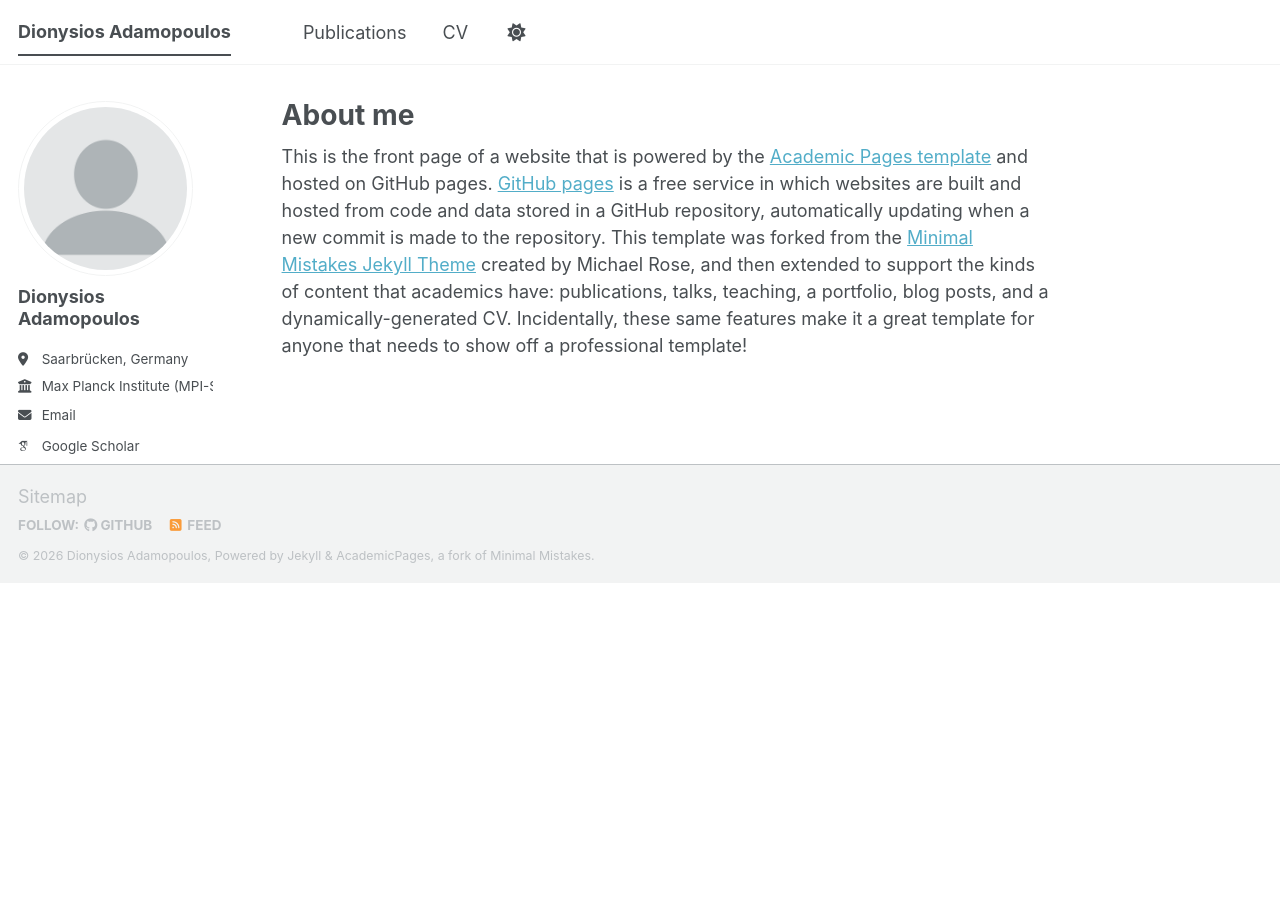
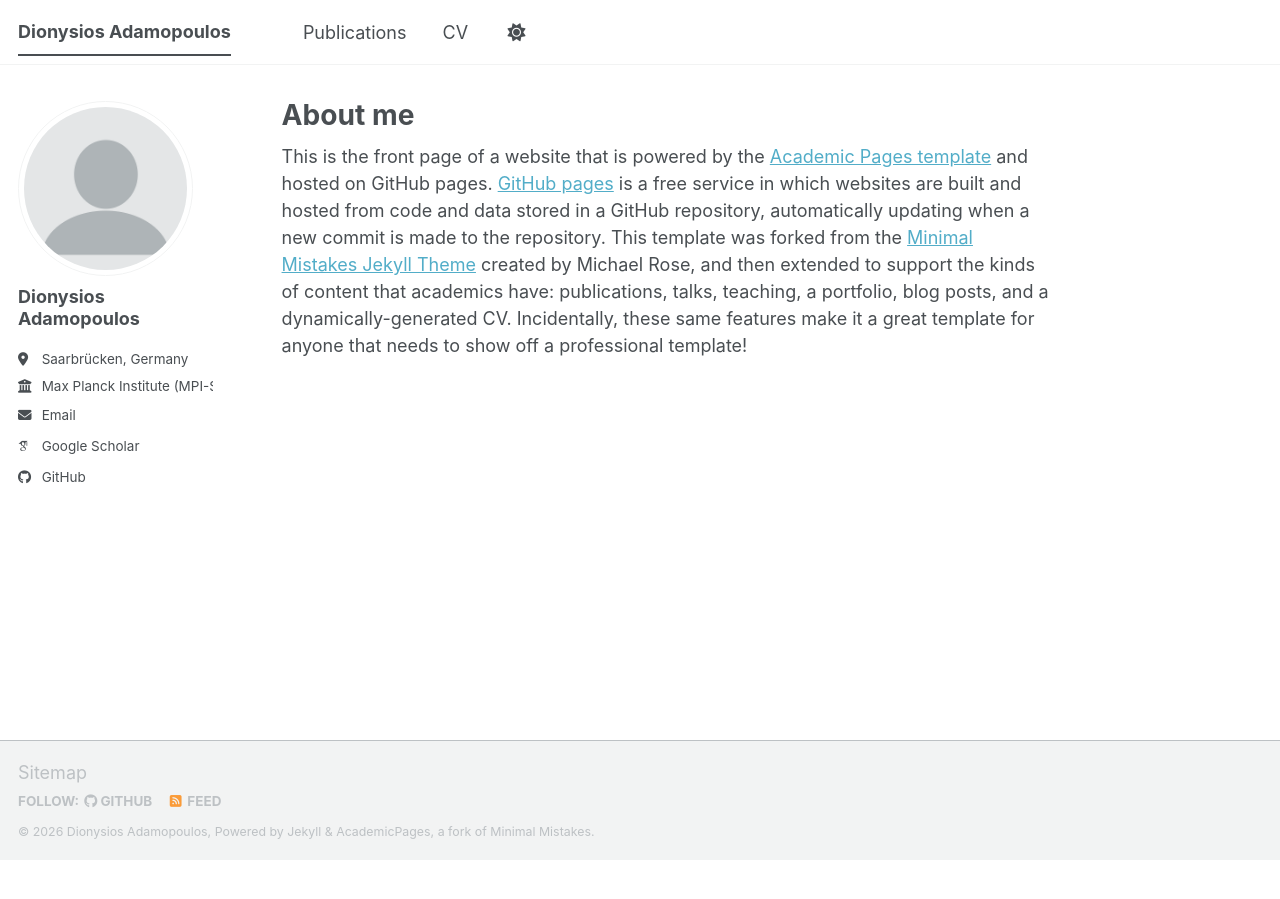
Before and after one commit to dion-adam/dion-adam.github.io, a Jekyll site: the page built from _pages/about.md, in a window 1280 px wide. Built offline with Jekyll 4.4.1, drawn with Linux system fonts in a browser that asks for light colours; some web fonts are replaced; a script bundle is joined from its source files by our own code; library files that are not in the unit come from our copies.

Commit message:
Add margin to the about page
Added a div with bottom margin to the about page.

```diff
--- a/_pages/about.md
+++ b/_pages/about.md
@@ -8,3 +8,6 @@
 ---
 
 This is the front page of a website that is powered by the [Academic Pages template](https://github.com/academicpages/academicpages.github.io) and hosted on GitHub pages. [GitHub pages](https://pages.github.com) is a free service in which websites are built and hosted from code and data stored in a GitHub repository, automatically updating when a new commit is made to the repository. This template was forked from the [Minimal Mistakes Jekyll Theme](https://mmistakes.github.io/minimal-mistakes/) created by Michael Rose, and then extended to support the kinds of content that academics have: publications, talks, teaching, a portfolio, blog posts, and a dynamically-generated CV. Incidentally, these same features make it a great template for anyone that needs to show off a professional template!
+
+
+<div style="margin-bottom: 300px;"></div>
```
